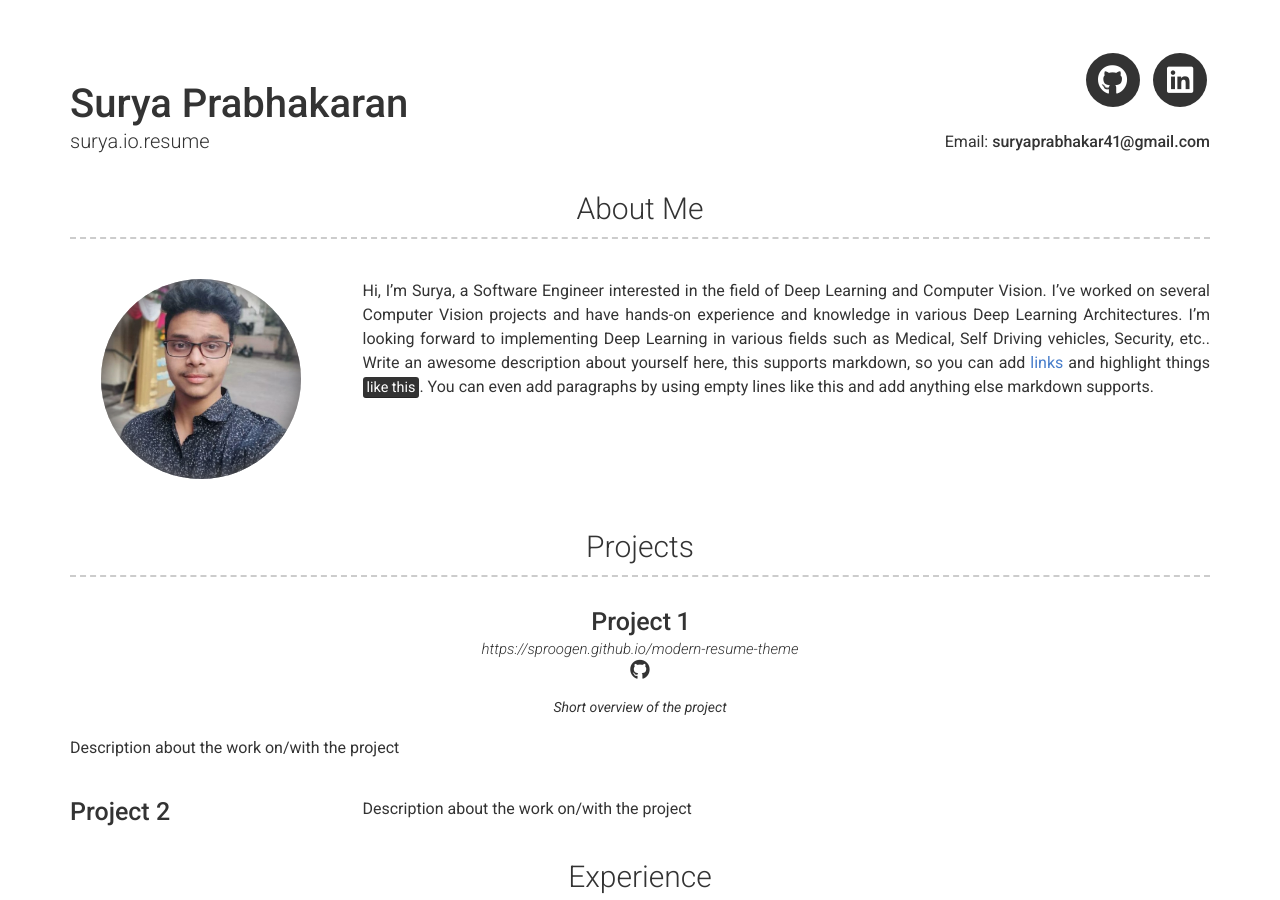
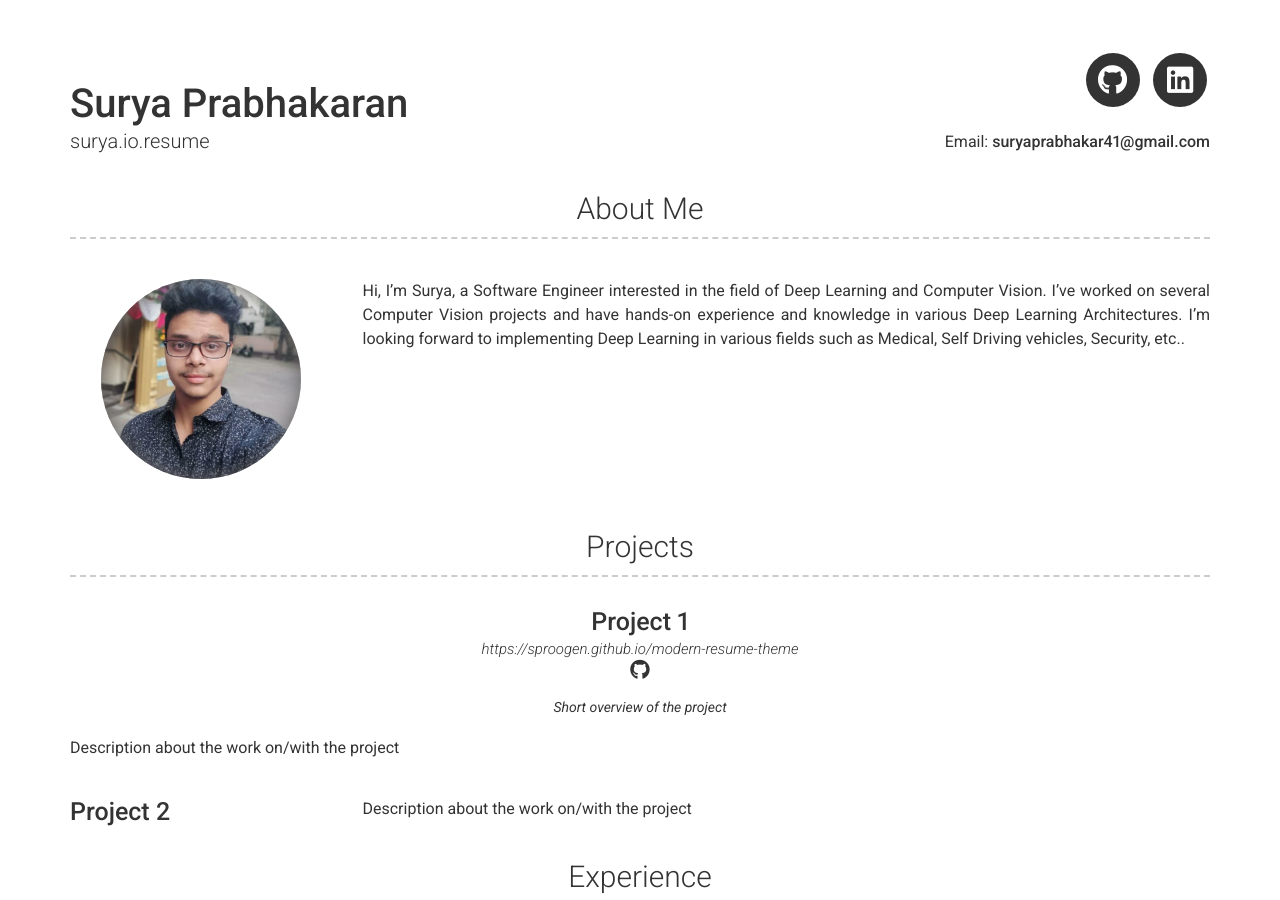
Before and after one commit to suryaprabhakar414/surya.io.resume, a Jekyll site: the page built from index.md, in a window 1280 px wide and 900 px high. Built offline with Jekyll 4.4.1, drawn with Linux system fonts in a browser that asks for light colours; nearby versions of some CDN libraries.

Commit message:
Update _config.yml

```diff
--- a/_config.yml
+++ b/_config.yml
@@ -38,9 +38,6 @@ linkedin_username: surya-prabhakaran
 about_profile_image: _test/images/Surya1.jpeg
 about_content: > # this means to ignore newlines until the next config item.
   Hi, I'm Surya, a Software Engineer interested in the field of Deep Learning and Computer Vision. I've worked on several Computer Vision projects and have hands-on experience and knowledge in various Deep Learning Architectures. I'm looking forward to implementing Deep Learning in various fields such as Medical, Self Driving vehicles, Security, etc..
-  Write an awesome description about yourself here, this supports markdown, so you can add [links](http://foobar.com) and highlight things <mark>like this</mark>.
-
-  You can even add paragraphs by using empty lines like this and add anything else markdown supports.
 
 # Projects Section
 # projects_title: Projects #(Use this to override about projects section title)
```
